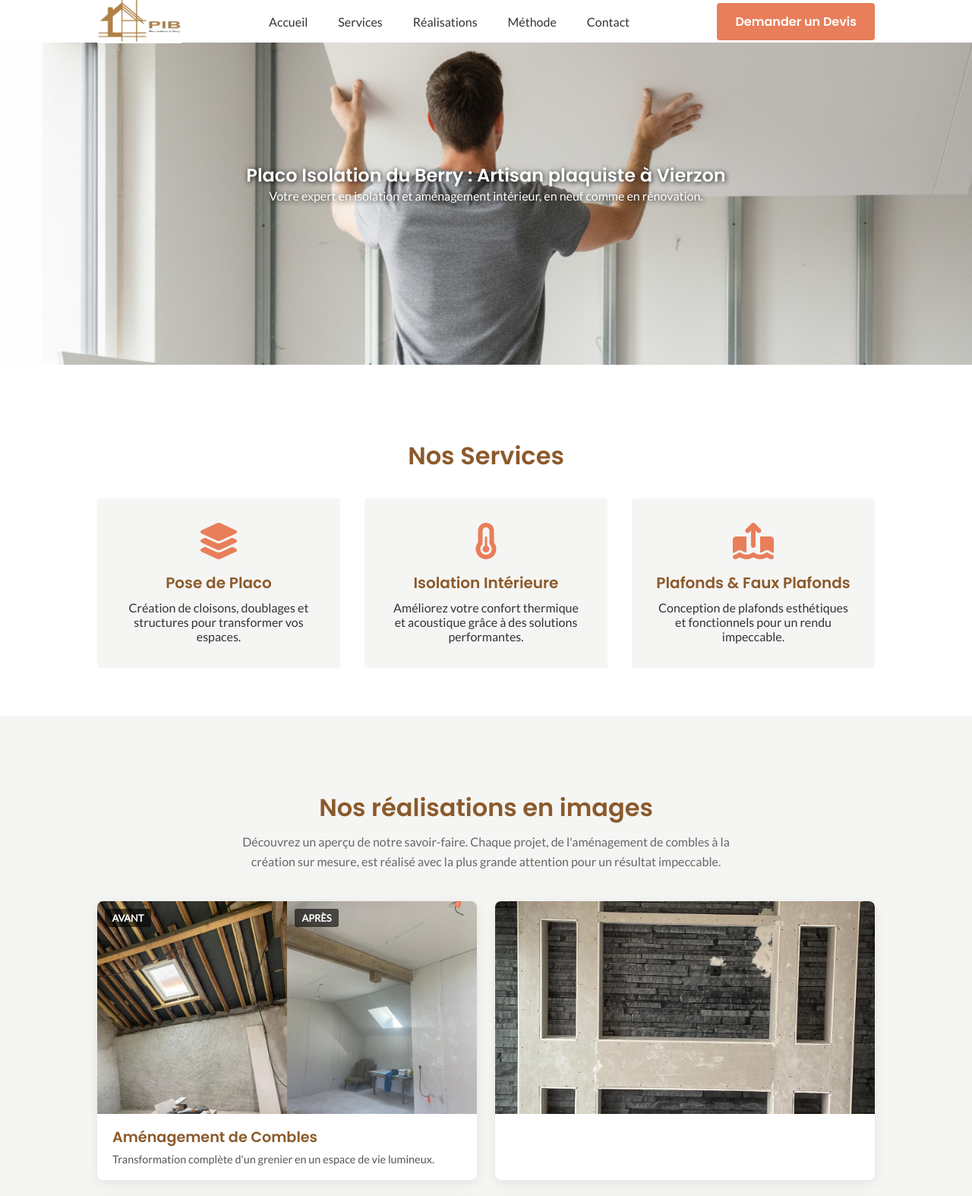
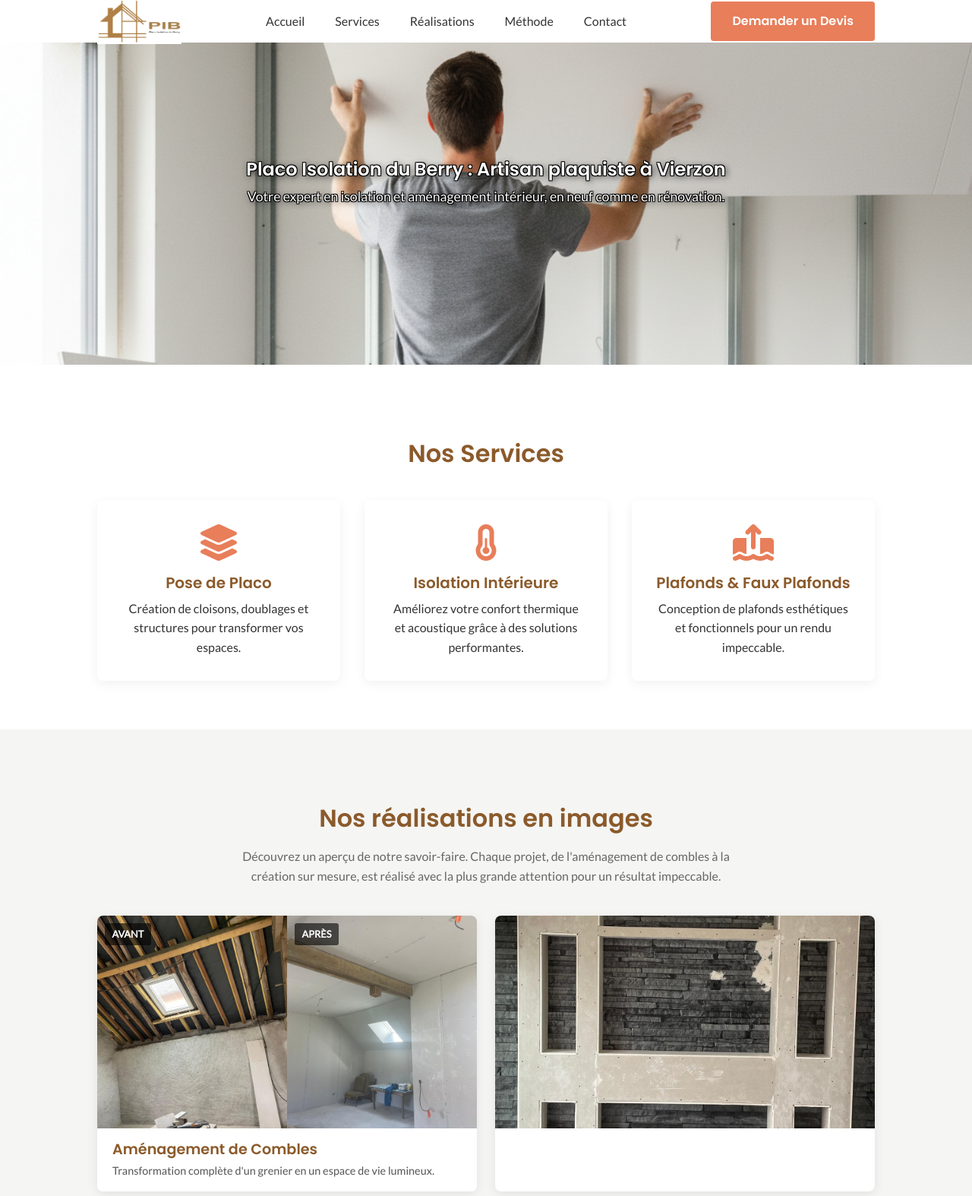
Before and after one commit to dylanpimont18-hub/PIB_Ercane, a website: page index.html in a window 1280 px wide. Shown: the top 1574 px of the page at 76% size. Drawn offline with nearby package versions, Linux system fonts and the light colour scheme; some packages are replaced by stand-ins of ours; a script that the page names is missing.

Commit message:
Optimisation_referencement

```diff
--- a/index.html
+++ b/index.html
@@ -3,9 +3,12 @@
 <head>
     <meta charset="UTF-8">
     <meta name="viewport" content="width=device-width, initial-scale=1.0">
-    <title>Placo Isolation du Berry | Artisan Plaquiste et Isolation à Vierzon</title>
+
+    <title>Artisan Plaquiste à Vierzon | Placo Isolation du Berry (PIB)</title>
+
     <meta name="description" content="Besoin d'un artisan plaquiste à Vierzon ? Placo Isolation du Berry est votre expert pour la pose de placo, l'isolation, les plafonds et l'aménagement de combles. Devis gratuit.">
-    <link rel="preconnect" href="https://fonts.googleapis.com">
+
+    <link rel="icon" type="image/png" href="logo-carre.png"> <meta name="theme-color" content="#8B5A2B"> <link rel="preconnect" href="https://fonts.googleapis.com">
     <link rel="preconnect" href="https://fonts.gstatic.com" crossorigin>
     <link href="https://fonts.googleapis.com/css2?family=Lato:wght@400&family=Poppins:wght@600&display=swap" rel="stylesheet">
     <link rel="stylesheet" href="https://cdnjs.cloudflare.com/ajax/libs/font-awesome/6.5.2/css/all.min.css">
--- a/style.css
+++ b/style.css
@@ -38,12 +38,14 @@ body {
     font-size: var(--normal-font-size);
     background-color: var(--white-color);
     color: var(--text-color);
+    line-height: 1.6; /* -- AJOUT : Améliore la lisibilité générale -- */
 }
 
 h1, h2, h3 {
     font-family: var(--title-font);
     color: var(--primary-color);
     font-weight: 600;
+    line-height: 1.3; /* -- AJOUT : Espacement des lignes de titres -- */
 }
 
 ul {
@@ -52,11 +54,18 @@ ul {
 
 a {
     text-decoration: none;
+    color: var(--accent-color); /* -- AJOUT : Couleur par défaut pour les liens -- */
+    transition: color 0.3s ease; /* -- AJOUT : Transition douce pour les liens -- */
+}
+
+a:hover {
+    color: var(--primary-color);
 }
 
 img {
     max-width: 100%;
     height: auto;
+    display: block; /* -- AJOUT : Évite les petits espaces sous les images -- */
 }
 
 /* ==========================================================================
@@ -69,29 +78,31 @@ img {
 }
 
 .section {
-    padding: 3.5rem 0 1.5rem;
+    padding: 4rem 0 2rem; /* -- MODIFIÉ : Espacement un peu plus aéré -- */
 }
 
 .section__title {
     font-size: var(--h2-font-size);
     text-align: center;
-    margin-bottom: 2rem;
+    margin-bottom: 2.5rem; /* -- MODIFIÉ -- */
 }
 
 .button {
     display: inline-block;
     background-color: var(--accent-color);
     color: var(--white-color);
-    padding: 0.75rem 1.5rem;
+    padding: 0.85rem 1.75rem; /* -- MODIFIÉ : Bouton légèrement plus grand -- */
     border-radius: 0.25rem;
     font-family: var(--title-font);
-    transition: background-color 0.3s;
     border: none;
     cursor: pointer;
+    transition: background-color 0.3s, transform 0.3s, box-shadow 0.3s; /* -- MODIFIÉ -- */
 }
 
 .button:hover {
     background-color: #D46A4B;
+    transform: translateY(-3px); /* -- AJOUT : Effet de soulèvement -- */
+    box-shadow: 0 4px 12px rgba(0, 0, 0, 0.15); /* -- AJOUT : Ombre portée -- */
 }
 
 /* ==========================================================================
@@ -106,11 +117,11 @@ img {
     left: 0;
     z-index: 100;
     background-color: var(--white-color);
-    transition: box-shadow 0.3s;
+    transition: box-shadow 0.3s, background-color 0.3s;
 }
 
 .header.scrolled {
-    box-shadow: 0 2px 4px rgba(0, 0, 0, 0.1);
+    box-shadow: 0 2px 8px rgba(0, 0, 0, 0.08);
 }
 
 .nav {
@@ -150,6 +161,11 @@ img {
 .nav__link {
     color: var(--white-color);
     font-size: 1.2rem;
+    transition: color 0.3s ease;
+}
+
+.nav__link:hover {
+    color: var(--accent-color);
 }
 
 .nav__button {
@@ -167,9 +183,9 @@ img {
 
 /* -------------------- HERO -------------------- */
 .hero {
-    background: linear-gradient(rgba(0, 0, 0, 0), rgba(0, 0, 0, 0.25)), url('banniere.png');
+    background: linear-gradient(rgba(0, 0, 0, 0.3), rgba(0, 0, 0, 0.6)), url('banniere.png'); /* -- MODIFIÉ : Dégradé adouci -- */
     background-size: cover;
-    background-position: center top;
+    background-position: center top; /* -- MODIFIÉ : Meilleur centrage -- */
     background-repeat: no-repeat;
     height: 60vh;
     min-height: 400px;
@@ -178,13 +194,28 @@ img {
     align-items: center;
     text-align: center;
     color: var(--white-color);
-    text-shadow: 1px 1px 6px rgba(0, 0, 0, 0.9);
     padding: 0 20px;
 }
 
 .hero__title {
     font-weight: bold;
     color: var(--white-color);
+}
+
+.hero__title,
+.hero__subtitle {
+    text-shadow:
+        -1px -1px 0 #000,
+         1px -1px 0 #000,
+        -1px  1px 0 #000,
+         1px  1px 0 #000,
+         2px 2px 8px rgba(0, 0, 0, 0.8); /* -- MODIFIÉ : Ombre affinée -- */
+}
+
+.hero__subtitle {
+    font-size: 1.1rem;
+    line-height: 1.5;
+    margin-top: 0.5rem; /* -- AJOUT -- */
 }
 
 /* -------------------- SERVICES -------------------- */
@@ -196,8 +227,15 @@ img {
 .service-card {
     text-align: center;
     padding: 2rem;
-    background-color: var(--secondary-color);
-    border-radius: 0.25rem;
+    background-color: #FFFFFF; /* -- MODIFIÉ : Fond blanc pur pour un meilleur contraste -- */
+    border-radius: 0.5rem; /* -- MODIFIÉ : Coins plus arrondis -- */
+    box-shadow: 0 4px 15px rgba(0, 0, 0, 0.06); /* -- AJOUT : Ombre douce -- */
+    transition: transform 0.3s ease, box-shadow 0.3s ease; /* -- AJOUT : Transition au survol -- */
+}
+
+.service-card:hover {
+    transform: translateY(-5px); /* -- AJOUT -- */
+    box-shadow: 0 8px 25px rgba(0, 0, 0, 0.1); /* -- AJOUT -- */
 }
 
 .service-card__icon {
@@ -222,8 +260,14 @@ img {
     text-align: center;
     padding: 2.5rem 1.5rem;
     background-color: var(--secondary-color);
-    border-radius: 0.25rem;
+    border-radius: 0.5rem;
     border-top: 4px solid var(--accent-color);
+    transition: transform 0.3s ease, box-shadow 0.3s ease;
+}
+
+.method-card:hover {
+    transform: translateY(-5px);
+    box-shadow: 0 8px 25px rgba(0, 0, 0, 0.08);
 }
 
 .method-card__icon {
@@ -235,10 +279,6 @@ img {
 .method-card__title {
     font-size: 1.25rem;
     margin-bottom: 0.75rem;
-}
-
-.method-card__description {
-    line-height: 1.6;
 }
 
 /* -------------------- TRUST -------------------- */
@@ -266,9 +306,24 @@ img {
     gap: 3rem;
 }
 
-.contact__form {
+.form-group__input {
     width: 100%;
+    padding: 0.75rem 1rem;
+    border: 1px solid #ccc;
+    border-radius: 0.25rem;
+    font-family: var(--body-font);
+    font-size: var(--normal-font-size);
+    transition: border-color 0.3s ease, box-shadow 0.3s ease; /* -- AJOUT -- */
 }
+
+.form-group__input:focus {
+    outline: none;
+    border-color: var(--primary-color);
+    box-shadow: 0 0 0 3px rgba(139, 90, 43, 0.15); /* -- MODIFIÉ : Ombre de focus plus douce -- */
+}
+
+/* ... Le reste de votre CSS reste inchangé ... */
+/* Copiez simplement à partir d'ici jusqu'à la fin de votre fichier original */
 
 .form-group {
     margin-bottom: 1.5rem;
@@ -279,21 +334,6 @@ img {
     margin-bottom: 0.5rem;
     font-weight: 600;
     color: var(--primary-color);
-}
-
-.form-group__input {
-    width: 100%;
-    padding: 0.75rem 1rem;
-    border: 1px solid #ccc;
-    border-radius: 0.25rem;
-    font-family: var(--body-font);
-    font-size: var(--normal-font-size);
-}
-
-.form-group__input:focus {
-    outline: none;
-    border-color: var(--primary-color);
-    box-shadow: 0 0 0 2px rgba(139, 90, 43, 0.2);
 }
 
 textarea.form-group__input {
@@ -340,12 +380,11 @@ textarea.form-group__input {
 
 .footer__container {
     display: flex;
-    justify-content: space-between;
+    justify-content: center; /* -- MODIFIÉ : Centré pour un look propre -- */
     align-items: center;
     font-size: 0.9rem;
     color: #666;
-    flex-wrap: wrap;
-    gap: 1rem;
+    text-align: center;
 }
 
 /* -------------------- FLOATING CTA BUTTON -------------------- */
@@ -412,14 +451,12 @@ textarea.form-group__input {
    6. MEDIA QUERIES
    ========================================================================== */
 @media screen and (min-width: 768px) {
-    /* Variables pour tablettes et plus */
     :root {
         --h1-font-size: 3.5rem;
         --h2-font-size: 2rem;
         --normal-font-size: 1rem;
     }
 
-    /* Layout */
     .container {
         margin-left: 1.5rem;
         margin-right: 1.5rem;
@@ -428,7 +465,6 @@ textarea.form-group__input {
         padding: 6rem 0 4rem;
     }
 
-    /* Header & Navigation */
     .nav__toggle {
         display: none;
     }
@@ -438,7 +474,6 @@ textarea.form-group__input {
         height: auto;
         background-color: transparent;
         padding: 0;
-        transition: none;
     }
     .nav__list {
         flex-direction: row;
@@ -447,10 +482,30 @@ textarea.form-group__input {
     .nav__link {
         color: var(--text-color);
         font-size: var(--normal-font-size);
+        position: relative;
+        padding-bottom: 0.5rem;
+    }
+    /* -- AJOUT : Soulignement élégant au survol -- */
+    .nav__link::after {
+        content: '';
+        position: absolute;
+        bottom: 0;
+        left: 0;
+        width: 100%;
+        height: 2px;
+        background-color: var(--accent-color);
+        transform: scaleX(0);
+        transform-origin: right;
+        transition: transform 0.4s ease-in-out;
+    }
+    .nav__link:hover::after {
+        transform: scaleX(1);
+        transform-origin: left;
     }
     .nav__link:hover {
-        color: var(--accent-color);
+        color: var(--primary-color);
     }
+
     .nav__button {
         display: inline-block;
     }
@@ -458,7 +513,6 @@ textarea.form-group__input {
         height: 60px;
     }
 
-    /* Grids */
     .services__grid {
         grid-template-columns: repeat(3, 1fr);
     }
@@ -468,9 +522,6 @@ textarea.form-group__input {
     .method__grid {
         grid-template-columns: repeat(2, 1fr);
     }
-
-
-    /* Contact */
     .contact__container {
         grid-template-columns: 2fr 1fr;
         align-items: flex-start;
@@ -478,22 +529,18 @@ textarea.form-group__input {
 }
 
 @media screen and (min-width: 1024px) {
-    /* Layout */
     .container {
         margin-left: auto;
         margin-right: auto;
     }
-
-    /* Grids */
     .method__grid {
         grid-template-columns: repeat(4, 1fr);
     }
 }
 
 /* ==========================================================================
-   7. NOUVELLE SECTION GALERIE (AMÉLIORÉE)
+   7. SECTION GALERIE
    ========================================================================== */
-
 .gallery {
     background-color: var(--secondary-color);
 }
@@ -508,7 +555,6 @@ textarea.form-group__input {
 
 .gallery__grid {
     display: grid;
-    /* Crée 2 colonnes sur les écrans moyens et 1 seule sur mobile */
     grid-template-columns: repeat(auto-fit, minmax(350px, 1fr));
     gap: 1.5rem;
 }
@@ -521,8 +567,8 @@ textarea.form-group__input {
     transition: transform 0.3s ease, box-shadow 0.3s ease;
     display: flex;
     flex-direction: column;
-    text-decoration: none; /* Pour les items cliquables */
-    color: var(--text-color); /* Couleur de texte par défaut */
+    text-decoration: none;
+    color: var(--text-color);
 }
 
 .gallery__item:hover {
@@ -530,12 +576,10 @@ textarea.form-group__input {
     box-shadow: 0 8px 25px rgba(0, 0, 0, 0.12);
 }
 
-/* Styles pour les images */
 .gallery__image {
     width: 100%;
     height: 280px;
     object-fit: cover;
-    display: block;
 }
 
 .gallery__image--single {
@@ -546,7 +590,6 @@ textarea.form-group__input {
     transform: scale(1.05);
 }
 
-/* Conteneur avant/après */
 .before-after__container {
     display: flex;
     width: 100%;
@@ -555,7 +598,7 @@ textarea.form-group__input {
 .before-after__image-wrapper {
     position: relative;
     flex: 1;
-    overflow: hidden; /* Empêche le débordement de l'image au zoom */
+    overflow: hidden;
 }
 .before-after__image-wrapper img {
     transition: transform 0.4s ease;
@@ -563,7 +606,6 @@ textarea.form-group__input {
 .before-after__image-wrapper:hover img {
     transform: scale(1.05);
 }
-
 
 .before-after__label {
     position: absolute;
@@ -578,11 +620,10 @@ textarea.form-group__input {
     z-index: 2;
 }
 
-/* Légende sous les images */
 .gallery__caption {
     padding: 1rem 1.25rem;
     background-color: var(--white-color);
-    margin-top: auto; /* Pousse la légende en bas */
+    margin-top: auto;
     text-align: left;
 }
 
@@ -600,13 +641,12 @@ textarea.form-group__input {
     margin: 0;
 }
 
-/* Superposition pour les images seules */
 .gallery__overlay {
     position: absolute;
     bottom: 0;
     left: 0;
     width: 100%;
-    padding: 2.5rem 1.25rem 1rem; /* Plus d'espace pour le dégradé */
+    padding: 2.5rem 1.25rem 1rem;
     background: linear-gradient(to top, rgba(0,0,0,0.85), transparent);
     color: var(--white-color);
     opacity: 0;
@@ -627,16 +667,13 @@ textarea.form-group__input {
     color: #e0e0e0;
 }
 
-
-/* Bouton "Voir plus" */
 .gallery__cta {
     text-align: center;
     margin-top: 2.5rem;
 }
 
-
 /* ==========================================================================
-   8. STYLES DE PAGE SPÉCIFIQUES (PAGE RÉALISATIONS)
+   8. PAGE RÉALISATIONS
    ========================================================================== */
 .page-header {
     padding-top: calc(var(--header-height) + 2rem);
@@ -649,25 +686,25 @@ textarea.form-group__input {
     margin-bottom: 1rem;
 }
 
-/* Adaptation pour les écrans plus petits */
 @media screen and (max-width: 400px) {
     .gallery__grid {
         grid-template-columns: 1fr;
     }
 }
 /* ==========================================================================
-   8. AJUSTEMENT POUR MOBILES
+   9. AJUSTEMENT POUR MOBILES
    ========================================================================== */
 
 @media screen and (max-width: 767px) {
   .hero {
-    height: auto; /* La hauteur s'adaptera au contenu */
-    min-height: 350px; /* Une hauteur minimale pour un bon rendu */
-    padding-top: 8rem; /* Un peu d'espace en haut */
-    padding-bottom: 2rem; /* Un peu d'espace en bas */
+    height: auto;
+    min-height: 350px;
+    padding-top: 8rem;
+    padding-bottom: 2rem;
+    background-position: center top; /* Ou center top si vous aviez déjà ajusté */
   }
 
   .hero__title {
-    font-size: 1.8rem; /* On peut légèrement réduire la taille du titre */
+    font-size: 1.8rem;
   }
 }
```
Also changed, not shown: favicon.png (added).
